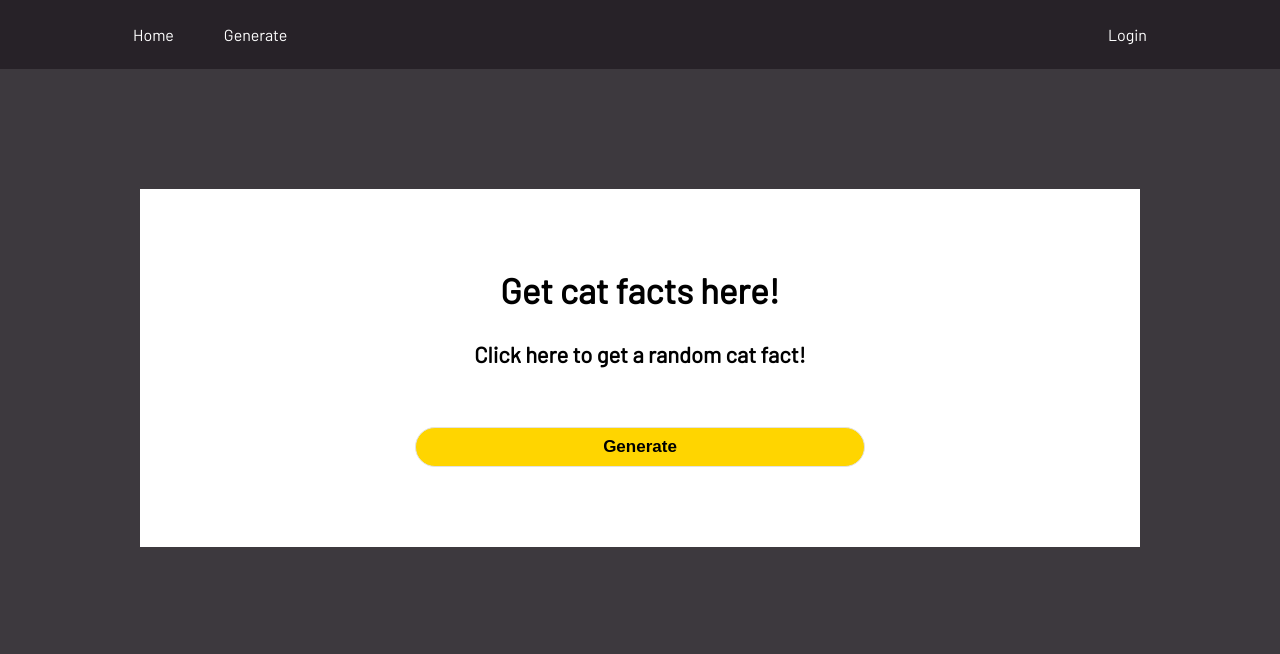
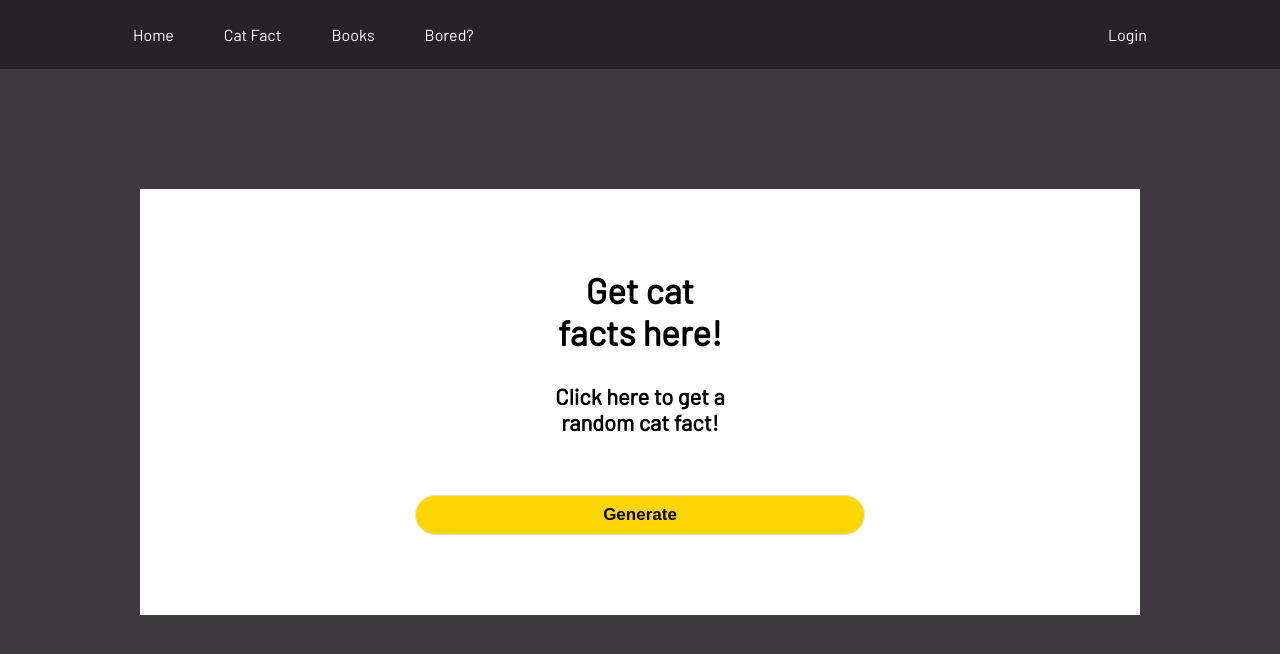
Before and after one commit to Ruaffu/CA2_individual_frontend, a React (Vite) app: page /cat in a window 1280 px wide. Shown: the top 654 px of the page. Built offline with nearby package versions, Linux system fonts and the light colour scheme.

Commit message:
books component added. fetch functions added to apiFacade and books styling added

```diff
--- a/src/App.jsx
+++ b/src/App.jsx
@@ -18,7 +18,9 @@ export default function App() {
       <header>
         <nav>
           <NavLink className="nav-link" to="/">Home</NavLink>
-          <NavLink className="nav-link" to="cat">Generate</NavLink>
+          <NavLink className="nav-link" to="cat">Cat Fact</NavLink>
+          <NavLink className="nav-link" to="book">Books</NavLink>
+          <NavLink className="nav-link" to="bored">Bored?</NavLink>
 
 
           {
--- a/src/apiFacade.js
+++ b/src/apiFacade.js
@@ -40,10 +40,36 @@ function apiFacade() {
     return fetch(URL + "/api/cat/cat", options).then(handleHttpErrors);
   }
 
+  const fetchBook = () => {
+    const options = makeOptions("GET", true); //True add's the token
+    return fetch(URL + "/api/book/all", options).then(handleHttpErrors);
+  }
+
+  const fetchBookImage = (isbn) => {
+    const options = makeOptions("GET", true); //True add's the token
+    let newUrl = 'https://covers.openlibrary.org/b/isbn/'+isbn+'-M.jpg'
+    console.log(newUrl);
+    return fetch(newUrl, options).then(handleHttpErrors);
+  }
+
+  const fetchActivity = () => {
+    const options = makeOptions("GET", true); //True add's the token
+
+    return fetch(URL + "/api/random/bored", options).then(handleHttpErrors);
+  }
+
   const create = (username, password) => {
     const options = makeOptions("POST", true, { userName: username, userPass: password }); //True add's the token
     console.log(username + " " + password);
     return fetch(URL + "/api/info/newuser", options)
+      .then(handleHttpErrors)
+      .then(res => { setToken(res.token) })
+  }
+
+  const createBook = (book) => {
+    const options = makeOptions("POST", true, book); //True add's the token
+    console.log(username + " " + password);
+    return fetch(URL + "/api/book/newbook", options)
       .then(handleHttpErrors)
       .then(res => { setToken(res.token) })
   }
@@ -74,6 +100,10 @@ function apiFacade() {
     fetchUserInfo,
     fetchCat,
     create,
+    fetchBook,
+    fetchActivity,
+    createBook,
+    fetchBookImage,
   }
 }
 const facade = apiFacade();
--- /dev/null
+++ b/src/components/Books.jsx
@@ -0,0 +1,38 @@
+import { Link, Outlet, NavLink } from "react-router-dom";
+import { useState, useEffect } from "react";
+import facade from "../apiFacade";
+import "../styles/Books.css";
+
+export default function Books() {
+    const [books, setBooks] = useState([]);
+    const [image, setImage] = useState('');
+
+
+    function getBooks() {
+        facade.fetchBook().then(data => setBooks(data));
+    }
+
+    useEffect(() => {
+        getBooks()
+
+    },[])
+
+  console.log(image);
+
+    console.log(books);
+
+
+  return (
+    <div >
+        <h1 className="center">Books</h1>
+     {books.map(book => (
+         <div className='section'>
+             <img className='center' src={'https://covers.openlibrary.org/b/isbn/'+book.isbn+'-M.jpg'} />
+            <h3 className='center'>{book.title}</h3>
+            <h3 className='center'>{book.isbn}</h3>
+            </div>
+
+     ))}
+    </div>
+  );
+}
--- a/src/main.jsx
+++ b/src/main.jsx
@@ -5,6 +5,7 @@ import Home from "./components/Home";
 import NoMatch from "./components/NoMatch";
 import LoginPage from "./components/LoginPage";
 import Cat from "./components/Cat";
+import Books from "./components/Books";
 
 const rootElement = document.getElementById("root");
 render(
@@ -15,6 +16,7 @@ render(
         </Route>
         <Route path="login" element={<LoginPage/>} />
         <Route path="cat" element={<Cat/>} />
+        <Route path="book" element={<Books/>} />
         <Route path="*" element={<NoMatch/>} />
 
       </Route>
--- /dev/null
+++ b/src/styles/Books.css
@@ -0,0 +1,6 @@
+.center {
+    display: block;
+    margin-left: auto;
+    margin-right: auto;
+    width: 20%;
+  }
```
